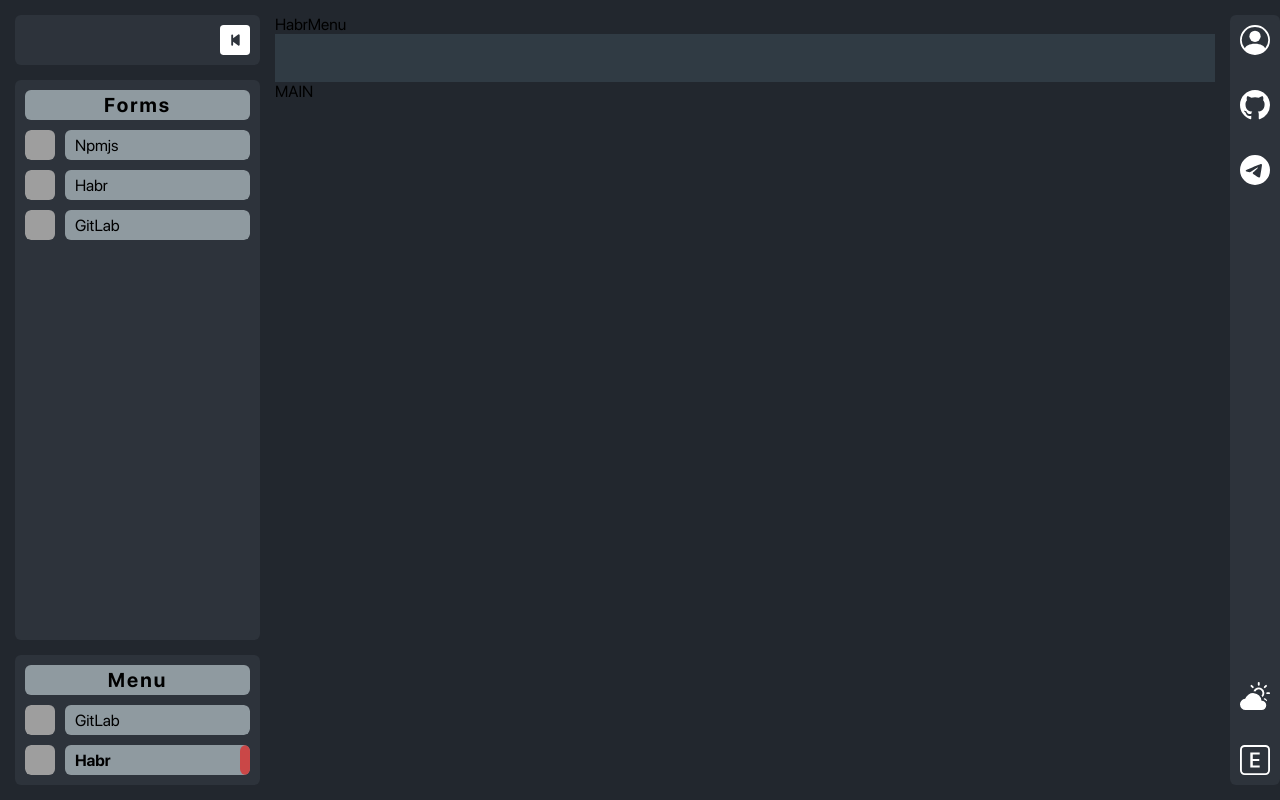
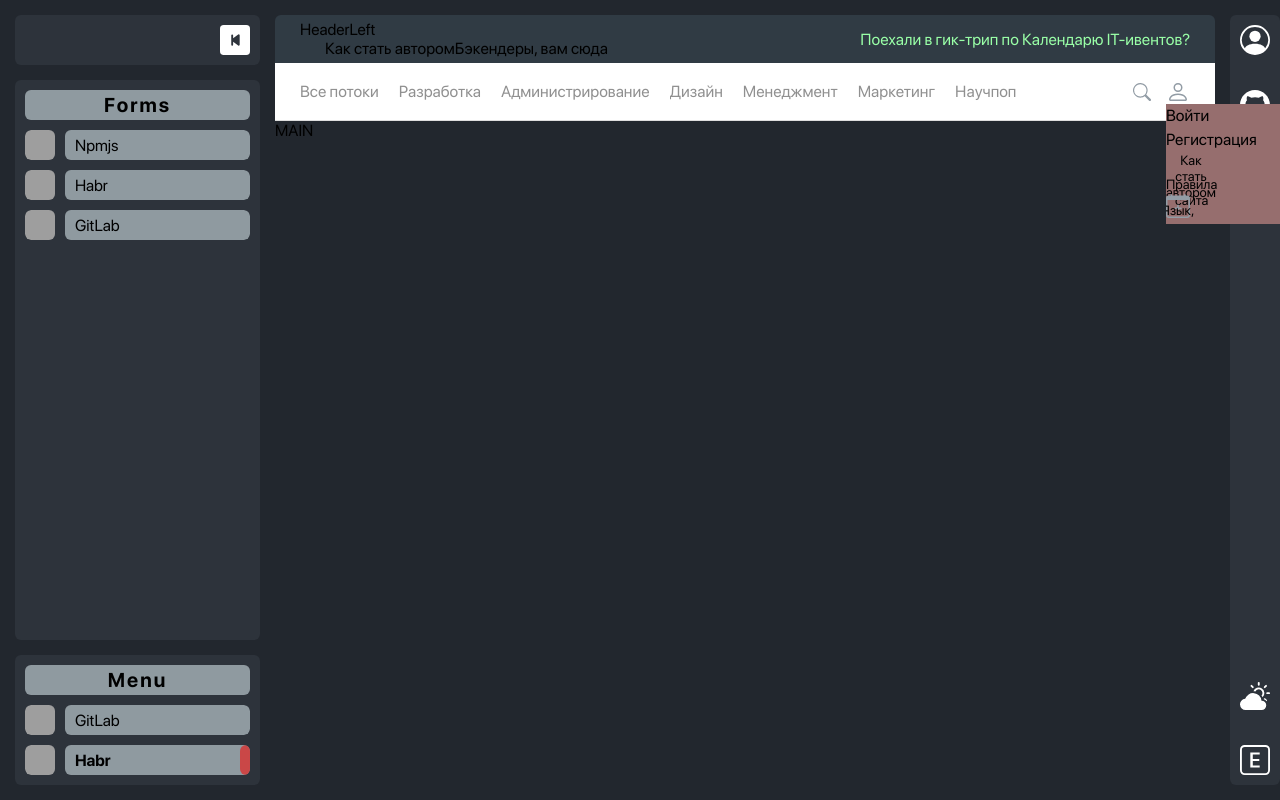
Before and after one commit to 0Ieg/MyForms, a React (Create React App) app: page /habr/menu in a window 1280 px wide. Built offline with nearby package versions, Linux system fonts and the light colour scheme; grey boxes are pictures that could not be loaded.

Commit message:
Работа c блоком меню сайта habr

```diff
--- a/src/UI/menus/habr/habr.tsx
+++ b/src/UI/menus/habr/habr.tsx
@@ -4,6 +4,7 @@ import styled from "styled-components";
 import { StateType } from '../../../BLL/store';
 import { Header } from './header';
 import { Main } from './main';
+import { Navigation } from './navigation';
 
 const HabrMenuStyled = styled.div`
 
@@ -12,8 +13,8 @@ const HabrMenu:FC = ()=>{
   const isEnglish = useSelector((state:StateType)=>state.theme.language==='English')
   return(
     <HabrMenuStyled>
-      HabrMenu
       <Header/>
+      <Navigation/>
       <Main/>
     </HabrMenuStyled>
   )
--- a/src/UI/menus/habr/header.tsx
+++ b/src/UI/menus/habr/header.tsx
@@ -5,13 +5,18 @@ import { HeaderRight } from './headerRight'
 
 const HeaderStyled = styled.header`
 height: 48px;
+width: 100%;
 background-color: #303b44;
 overflow: visible;
 .container{
 max-width: 1144px;
+height: 100%;
 margin: 0 auto;
 padding: 0 25px;
 overflow: visible;
+display: flex;
+justify-content: space-between;
+align-items: center;
 }
 
 `
@@ -20,11 +25,8 @@ export const Header:FC = ()=>{
   return(
     <HeaderStyled>
       <div className="container">
-        <div className="header__logo"></div>
-        <div className="header__delimiter"></div>
-        <div className="header__burger"></div>
-        <div className="header__question"></div>
-        <div className="header__news"></div>
+        <HeaderLeft/>
+        <HeaderRight/>
       </div>
     </HeaderStyled>
   )
--- a/src/UI/menus/habr/headerLeft.tsx
+++ b/src/UI/menus/habr/headerLeft.tsx
@@ -1,4 +1,5 @@
 import { FC } from 'react'
+import { Link } from 'react-router-dom';
 import styled from "styled-components";
 
 const HeaderLeftStyled = styled.div`
@@ -8,6 +9,15 @@ export const HeaderLeft:FC = ()=>{
   return(
     <HeaderLeftStyled>
       HeaderLeft
+      <div className="container">
+        <div className="header__logo"></div>
+        <div className="header__delimiter"></div>
+        <div className="header__burger"></div>
+        <Link to='/questions' className="header__question">Как стать автором</Link>
+        <Link to='/career' className="header__path">
+          <span>Бэкендеры, вам сюда</span>
+        </Link>
+      </div>
     </HeaderLeftStyled>
   )
 }
--- a/src/UI/menus/habr/headerRight.tsx
+++ b/src/UI/menus/habr/headerRight.tsx
@@ -1,13 +1,15 @@
 import { FC } from 'react'
+import { Link } from 'react-router-dom';
 import styled from "styled-components";
 
 const HeaderRightStyled = styled.div`
+color: #99ffa7;
 
 `
 export const HeaderRight:FC = ()=>{
   return(
     <HeaderRightStyled>
-      HeaderRight
+      <Link to='/events'>Поехали в гик-трип по Календарю IT-ивентов?</Link>
     </HeaderRightStyled>
   )
 }
--- a/src/UI/menus/habr/navigation.tsx
+++ b/src/UI/menus/habr/navigation.tsx
@@ -9,6 +9,9 @@ border-bottom: 1px solid #dedede;
 overflow: visible;
 .container{
   height: 57px;
+  max-width: 1144px;
+  padding: 0 25px;
+  margin: 0 auto;
   display: flex;
   justify-content: space-between;
 }
```
